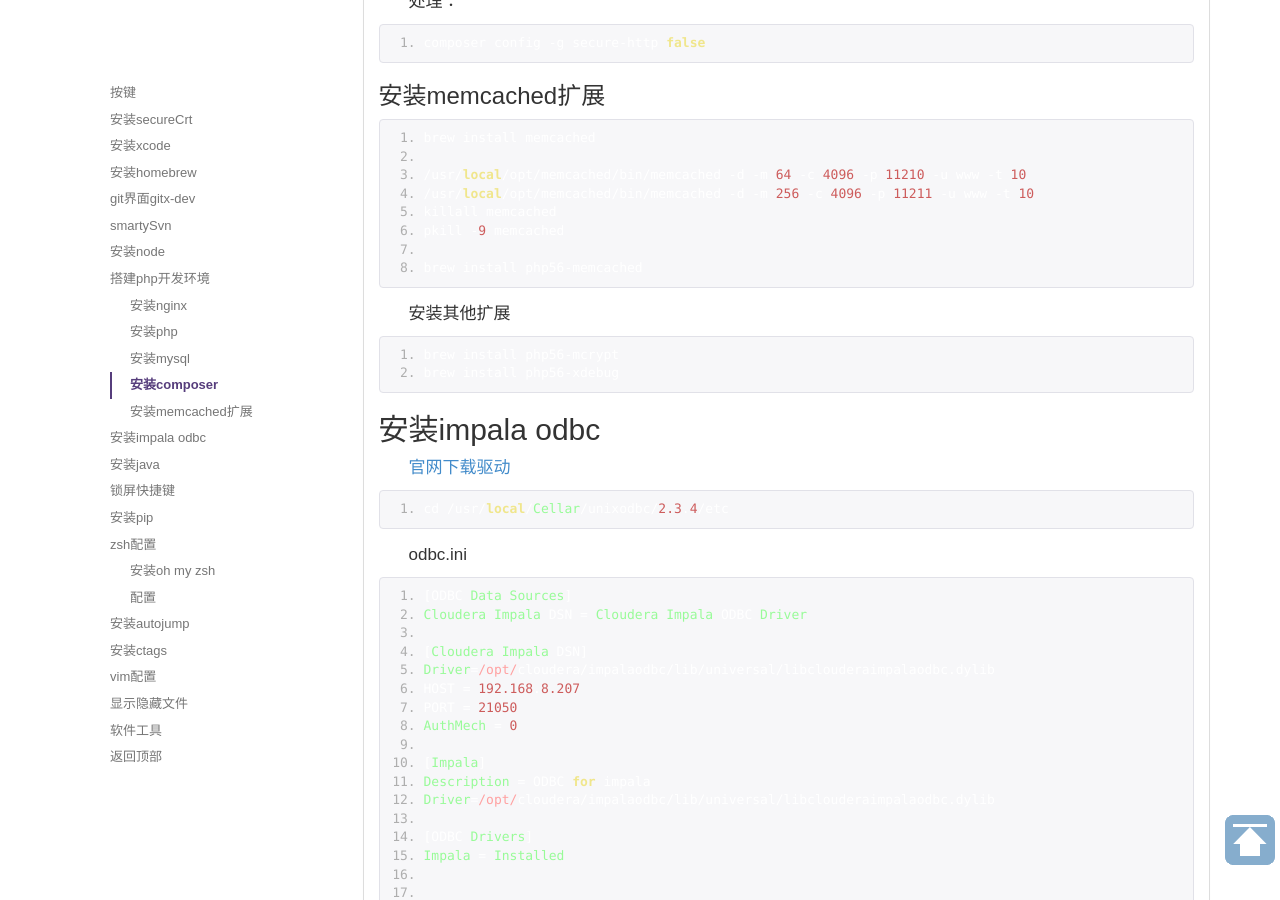
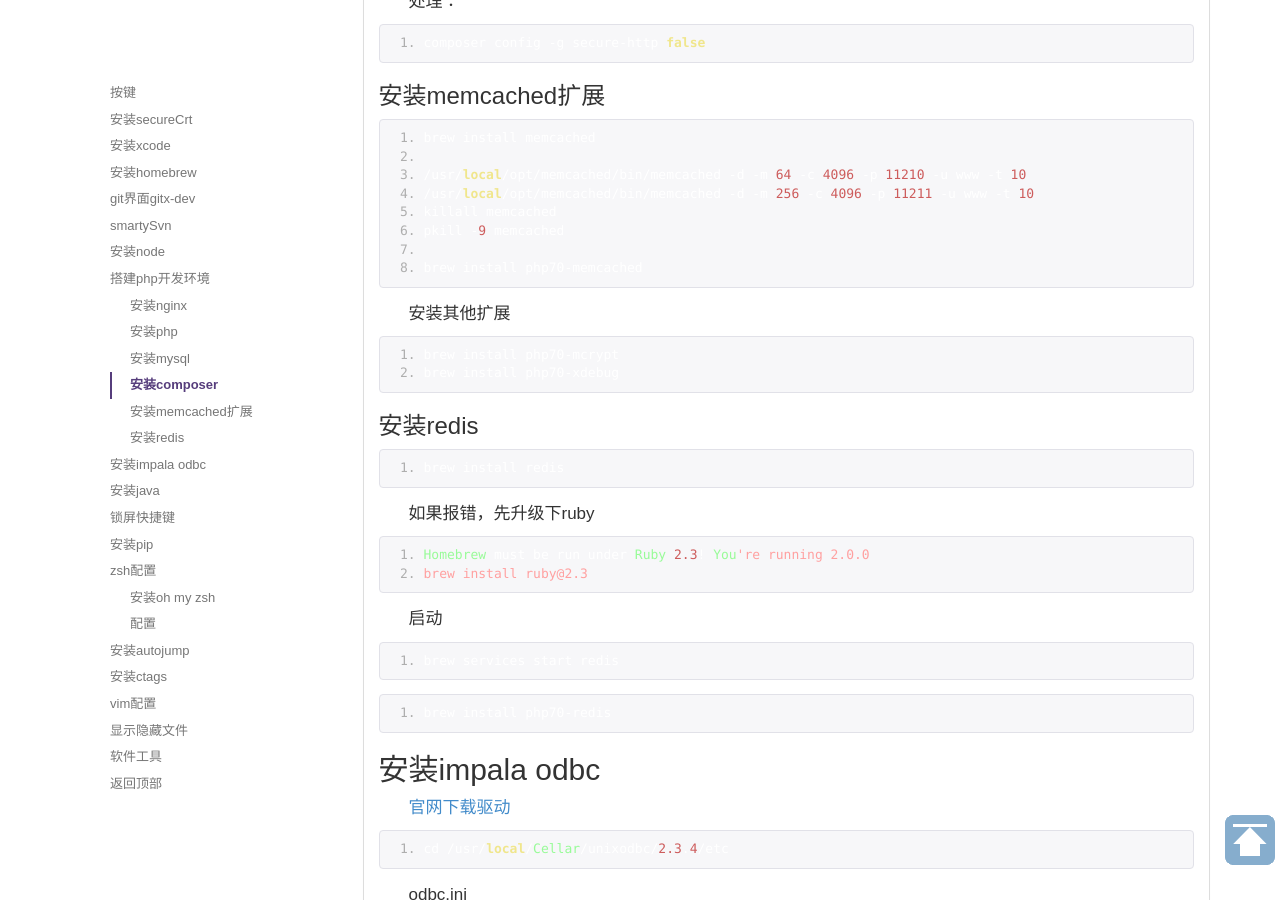
Before and after one commit to kailian/kailian.github.io, a Jekyll site: the page built from _posts/2016-07-13-mac-dev.md, in a window 1280 px wide and 900 px high, scrolled down 2502 px. Built offline with Jekyll 4.4.1, drawn with Linux system fonts in a browser that asks for light colours; comment, search, counter and statistics services are not loaded; some of the changed text lies outside the part shown.

Commit message:
【开发】mac 增加redis

````diff
--- a/_posts/2016-07-13-mac-dev.md
+++ b/_posts/2016-07-13-mac-dev.md
@@ -109,11 +109,11 @@ PHP在mac下默认安装了，但是不好控制版本，用brew安装php5.6
 brew update
 brew tap homebrew/dupes
 brew tap josegonzalez/homebrew-php
-brew install php56 --with-fpm #Nginx
+brew install php70 --with-fpm #Nginx
 
-/usr/local/etc/php/5.6/php.ini
-/usr/local/etc/php/5.6/php-fpm.conf
-brew services start josegonzalez/php/php56
+/usr/local/etc/php/7.0/php.ini
+/usr/local/etc/php/7.0/php-fpm.conf
+brew services start josegonzalez/php/php70
 sudo php-fpm -D # 启动
 sudo killall php-fpm # 关闭
 ```
@@ -159,14 +159,37 @@ brew install memcached
 killall memcached
 pkill -9 memcached
 
-brew install php56-memcached
+brew install php70-memcached
 ```
 
 安装其他扩展
 
 ```
-brew install php56-mcrypt
-brew install php56-xdebug
+brew install php70-mcrypt
+brew install php70-xdebug
+```
+
+### 安装redis
+
+```
+brew install redis
+```
+
+如果报错，先升级下ruby
+
+```
+Homebrew must be run under Ruby 2.3! You're running 2.0.0
+brew install ruby@2.3
+```
+
+启动
+
+```
+brew services start redis
+```
+
+```
+brew install php70-redis
 ```
 
 ## 安装impala odbc
````
